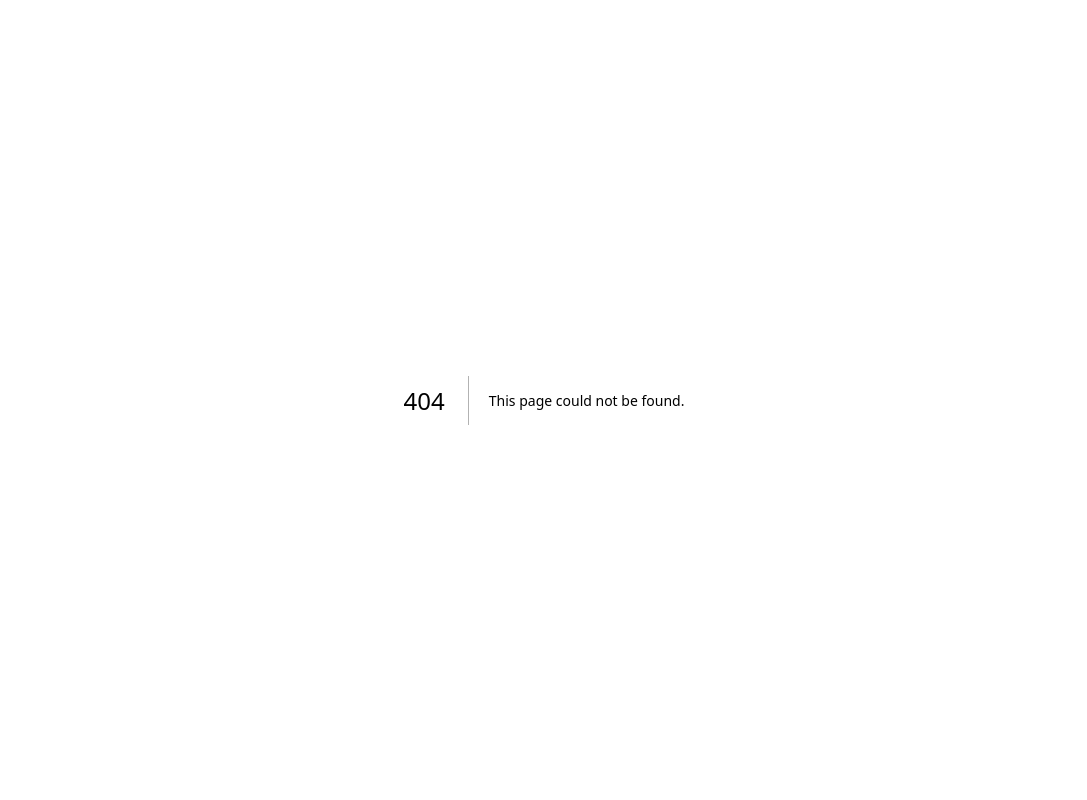
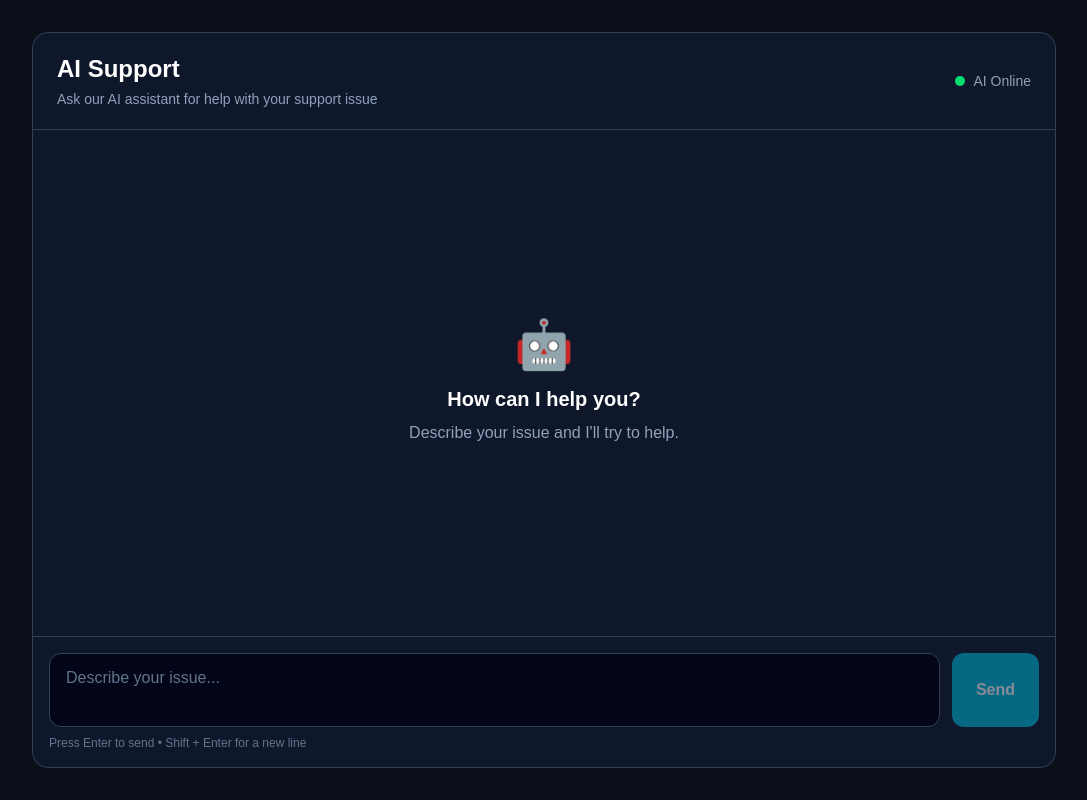
Before and after one commit to priyakourav/Automated-AI-Customer-Support-Platform., a Next.js app: page /chat in a window 1280 px wide. Before the commit this address had no page. Shown: the whole page, without its empty margins (96-1183 px from the left). Built offline with nearby package versions, Linux system fonts and the light colour scheme.

Commit message:
feat: add AI customer support chat interface

```diff
--- /dev/null
+++ b/src/app/chat/page.js
@@ -0,0 +1,193 @@
+"use client";
+
+import { useState } from "react";
+
+export default function ChatPage() {
+  const [message, setMessage] = useState("");
+  const [messages, setMessages] = useState([]);
+  const [loading, setLoading] = useState(false);
+
+  const sendMessage = async () => {
+    if (!message.trim() || loading) return;
+
+    const token = localStorage.getItem("token");
+
+    if (!token) {
+      window.location.href = "/login";
+      return;
+    }
+
+    const userMessage = {
+      role: "user",
+      content: message,
+    };
+
+    setMessages((prev) => [...prev, userMessage]);
+    setMessage("");
+    setLoading(true);
+
+    try {
+      const response = await fetch(
+        "http://localhost:5000/api/chat",
+        {
+          method: "POST",
+          headers: {
+            "Content-Type": "application/json",
+            Authorization: token,
+          },
+          body: JSON.stringify({
+            message,
+          }),
+        }
+      );
+
+      const data = await response.json();
+
+      if (!data.success) {
+        throw new Error(data.message || "AI request failed");
+      }
+
+      const aiMessage = {
+        role: "assistant",
+        content: data.reply,
+      };
+
+      setMessages((prev) => [...prev, aiMessage]);
+    } catch (error) {
+      console.error(error);
+
+      setMessages((prev) => [
+        ...prev,
+        {
+          role: "assistant",
+          content:
+            "Sorry, I couldn't process your request. Please try again.",
+        },
+      ]);
+    } finally {
+      setLoading(false);
+    }
+  };
+
+  const handleKeyDown = (e) => {
+    if (e.key === "Enter" && !e.shiftKey) {
+      e.preventDefault();
+      sendMessage();
+    }
+  };
+
+  return (
+    <main className="min-h-screen bg-[#0B0F19] px-4 py-8 text-white">
+      <div className="mx-auto flex h-[calc(100vh-4rem)] max-w-5xl flex-col overflow-hidden rounded-2xl border border-slate-700 bg-slate-900">
+
+        {/* Header */}
+        <div className="border-b border-slate-700 px-6 py-5">
+          <div className="flex items-center justify-between">
+            <div>
+              <h1 className="text-2xl font-bold">
+                AI Support
+              </h1>
+
+              <p className="mt-1 text-sm text-slate-400">
+                Ask our AI assistant for help with your support issue
+              </p>
+            </div>
+
+            <div className="flex items-center gap-2">
+              <span className="h-2.5 w-2.5 rounded-full bg-green-400"></span>
+
+              <span className="text-sm text-slate-400">
+                AI Online
+              </span>
+            </div>
+          </div>
+        </div>
+
+        {/* Messages */}
+        <div className="flex-1 space-y-4 overflow-y-auto p-6">
+
+          {messages.length === 0 && (
+            <div className="flex h-full items-center justify-center">
+              <div className="text-center">
+                <div className="text-5xl">
+                  🤖
+                </div>
+
+                <h2 className="mt-4 text-xl font-semibold">
+                  How can I help you?
+                </h2>
+
+                <p className="mt-2 text-slate-400">
+                  Describe your issue and I'll try to help.
+                </p>
+              </div>
+            </div>
+          )}
+
+          {messages.map((msg, index) => (
+            <div
+              key={index}
+              className={`flex ${
+                msg.role === "user"
+                  ? "justify-end"
+                  : "justify-start"
+              }`}
+            >
+              <div
+                className={`max-w-[80%] rounded-2xl px-5 py-3 ${
+                  msg.role === "user"
+                    ? "bg-cyan-500 text-white"
+                    : "border border-slate-700 bg-slate-950 text-slate-200"
+                }`}
+              >
+                <p className="whitespace-pre-wrap leading-relaxed">
+                  {msg.content}
+                </p>
+              </div>
+            </div>
+          ))}
+
+          {loading && (
+            <div className="flex justify-start">
+              <div className="rounded-2xl border border-slate-700 bg-slate-950 px-5 py-3 text-slate-400">
+                AI is thinking...
+              </div>
+            </div>
+          )}
+
+        </div>
+
+        {/* Input */}
+        <div className="border-t border-slate-700 p-4">
+
+          <div className="flex gap-3">
+
+            <textarea
+              value={message}
+              onChange={(e) => setMessage(e.target.value)}
+              onKeyDown={handleKeyDown}
+              placeholder="Describe your issue..."
+              rows={2}
+              className="flex-1 resize-none rounded-xl border border-slate-700 bg-slate-950 px-4 py-3 text-white outline-none placeholder:text-slate-500 focus:border-cyan-500"
+            />
+
+            <button
+              onClick={sendMessage}
+              disabled={loading || !message.trim()}
+              className="rounded-xl bg-cyan-500 px-6 font-semibold transition hover:bg-cyan-400 disabled:cursor-not-allowed disabled:opacity-50"
+            >
+              {loading ? "..." : "Send"}
+            </button>
+
+          </div>
+
+          <p className="mt-2 text-xs text-slate-500">
+            Press Enter to send • Shift + Enter for a new line
+          </p>
+
+        </div>
+
+      </div>
+    </main>
+  );
+}
--- a/src/app/dashboard/page.js
+++ b/src/app/dashboard/page.js
@@ -188,12 +188,23 @@ export default function Dashboard() {
             </p>
           </div>
 
+          <div className="flex gap-3">
+  <button
+    onClick={() => {
+      window.location.href = "/chat";
+    }}
+    className="rounded-lg bg-cyan-500 px-5 py-2 font-semibold transition hover:bg-cyan-400"
+  >
+    🤖 AI Support
+  </button>
+
   <button
     onClick={handleLogout}
     className="rounded-lg bg-red-500 px-5 py-2 font-semibold transition hover:bg-red-400"
   >
     Logout
   </button>
+</div>
         </div>
 
         {/* Stats */}
```
Lines whose indentation alone changed are shown as unchanged.
